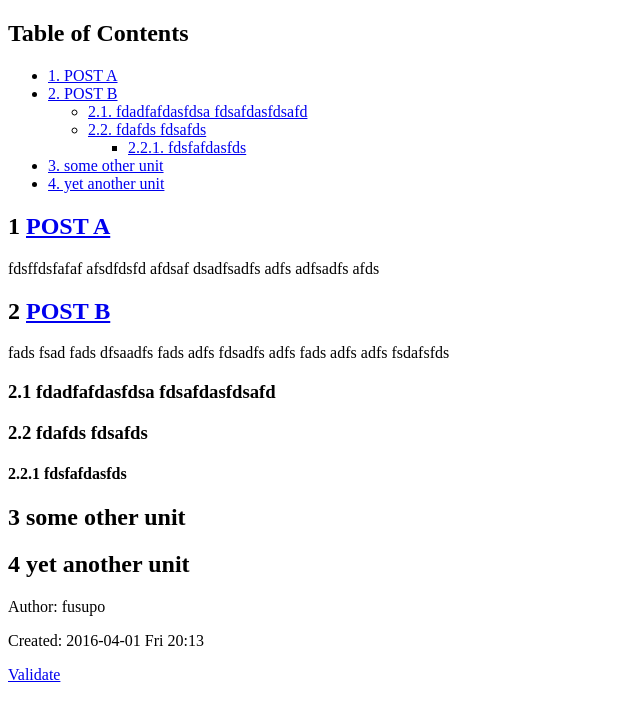
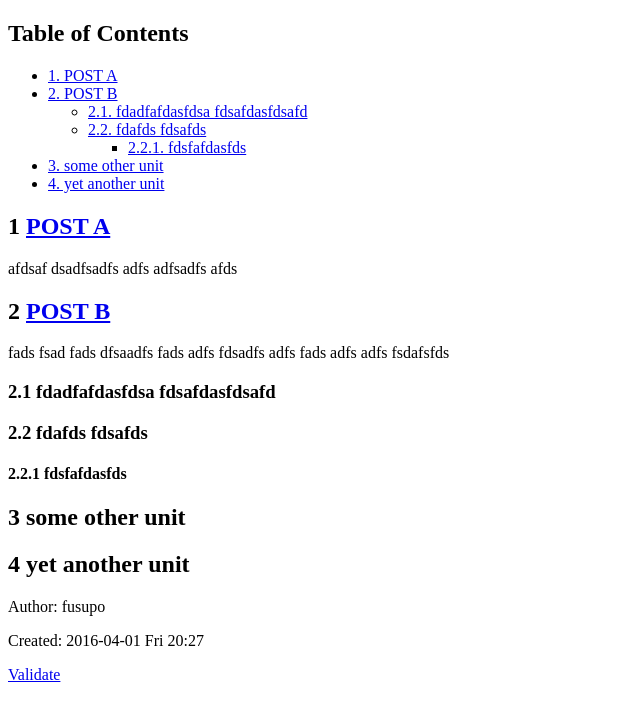
Before and after one commit to fusupo/fusupo.github.io, a plain HTML site: page index.html in a window 1280 px wide. Shown: the whole page, without its empty margins (0-640 px from the left). Drawn offline with Linux system fonts and the light colour scheme.

```diff
--- a/index.html
+++ b/index.html
@@ -3,7 +3,7 @@
 "http://www.w3.org/TR/xhtml1/DTD/xhtml1-strict.dtd">
 <html xmlns="http://www.w3.org/1999/xhtml" lang="en" xml:lang="en">
 <head>
-<!-- 2016-04-01 Fri 20:13 -->
+<!-- 2016-04-01 Fri 20:27 -->
 <meta  http-equiv="Content-Type" content="text/html;charset=utf-8" />
 <meta  name="viewport" content="width=device-width, initial-scale=1" />
 <title></title>
@@ -82,7 +82,7 @@
 <h2 id="orgheadline1"><span class="section-number-2">1</span> <a href="posts/posta.html">POST A</a></h2>
 <div class="outline-text-2" id="text-1">
 <p>
-fdsffdsfafaf afsdfdsfd afdsaf dsadfsadfs adfs adfsadfs afds
+afdsaf dsadfsadfs adfs adfsadfs afds
 </p>
 </div>
 </div>
@@ -113,7 +113,7 @@
 </div>
 <div id="postamble" class="status">
 <p class="author">Author: fusupo</p>
-<p class="date">Created: 2016-04-01 Fri 20:13</p>
+<p class="date">Created: 2016-04-01 Fri 20:27</p>
 <p class="validation"><a href="http://validator.w3.org/check?uri=referer">Validate</a></p>
 </div>
 </body>
```
Also changed, not shown: 1 other file.
